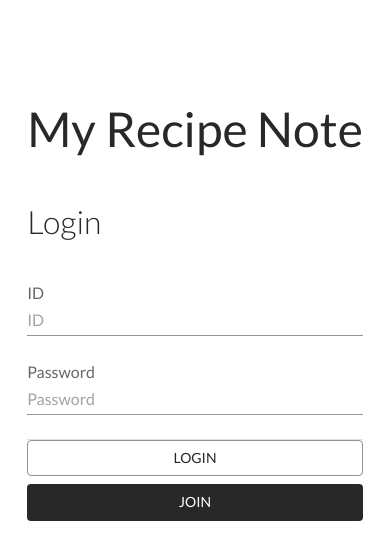
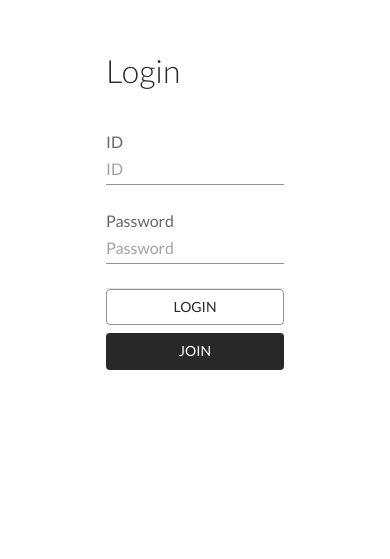
Before and after one commit to YeonhaPark/my-recipe-note-front, a React (Create React App) app: page /login in a window 390 px wide. Shown: the part 107-666 px from the top of the page. Built offline with nearby package versions, Linux system fonts and the light colour scheme.

Commit message:
fix: adjust authTemplate grid width on mobile screen

```diff
--- a/src/components/templates/authTemplate.tsx
+++ b/src/components/templates/authTemplate.tsx
@@ -43,8 +43,7 @@ export default function AuthTemplate({ children, headerName }: Props) {
   return (
     <ContainerStyled>
       <div css={horizontallyCentered}>
-        <Grid item xs={6}>
-          <Title />
+        <Grid item xs={10} md={6}>
           <header css={headerStyle}>
             <div>{headerName}</div>
           </header>
```
